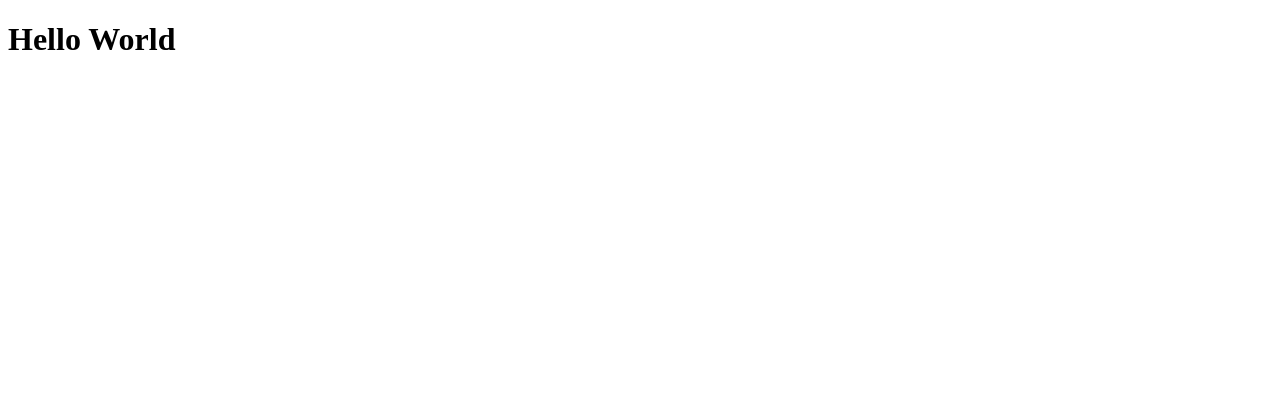
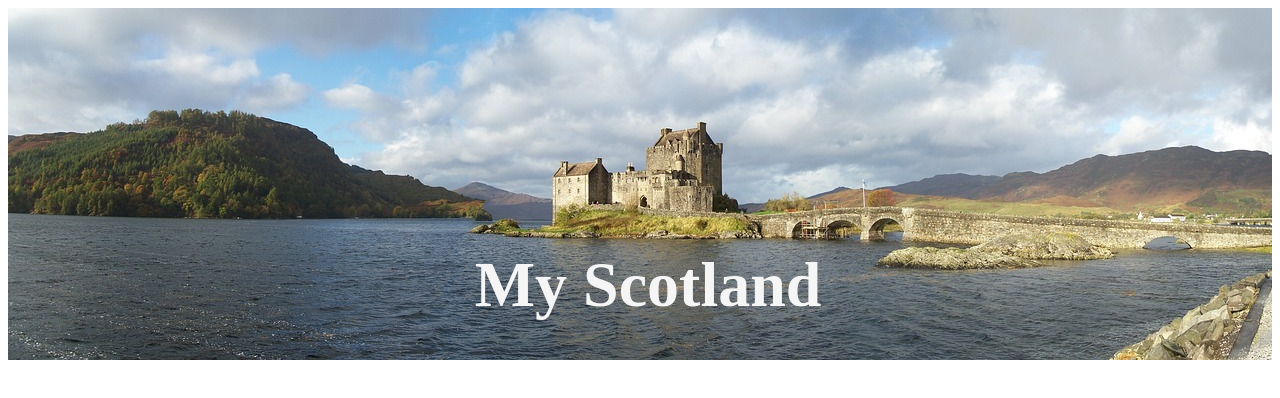
Before and after one commit to 24206BHS/Task5Website, a plain HTML site: page index.html in a window 1280 px wide. Drawn offline with Linux system fonts and the light colour scheme.

Commit message:
added heading

```diff
--- a/index.html
+++ b/index.html
@@ -3,9 +3,12 @@
 <head>
     <meta charset="UTF-8">
     <meta name="viewport" content="width=device-width, initial-scale=1.0">
+    <link rel="stylesheet" href="style.css">
     <title>My Scotland</title>
 </head>
 <body>
-    <h1>Hello World</h1>
+    <section class="hero-image">
+        <h1 class="hero-text">My Scotland</h1>
+    </section>
 </body>
 </html>
--- /dev/null
+++ b/style.css
@@ -0,0 +1,16 @@
+.hero-image {
+    background-image: url("./images/scotland-1987599_1280.jpg");
+    height: 352px;
+    background-position: center;
+    background-repeat: no-repeat;
+    background-size: cover;
+}
+
+.hero-text {
+    text-align: center;
+    position: absolute;
+    top: 195px;
+    width: 100%;
+    color: whitesmoke;
+    font-size: 4rem;
+}
```
